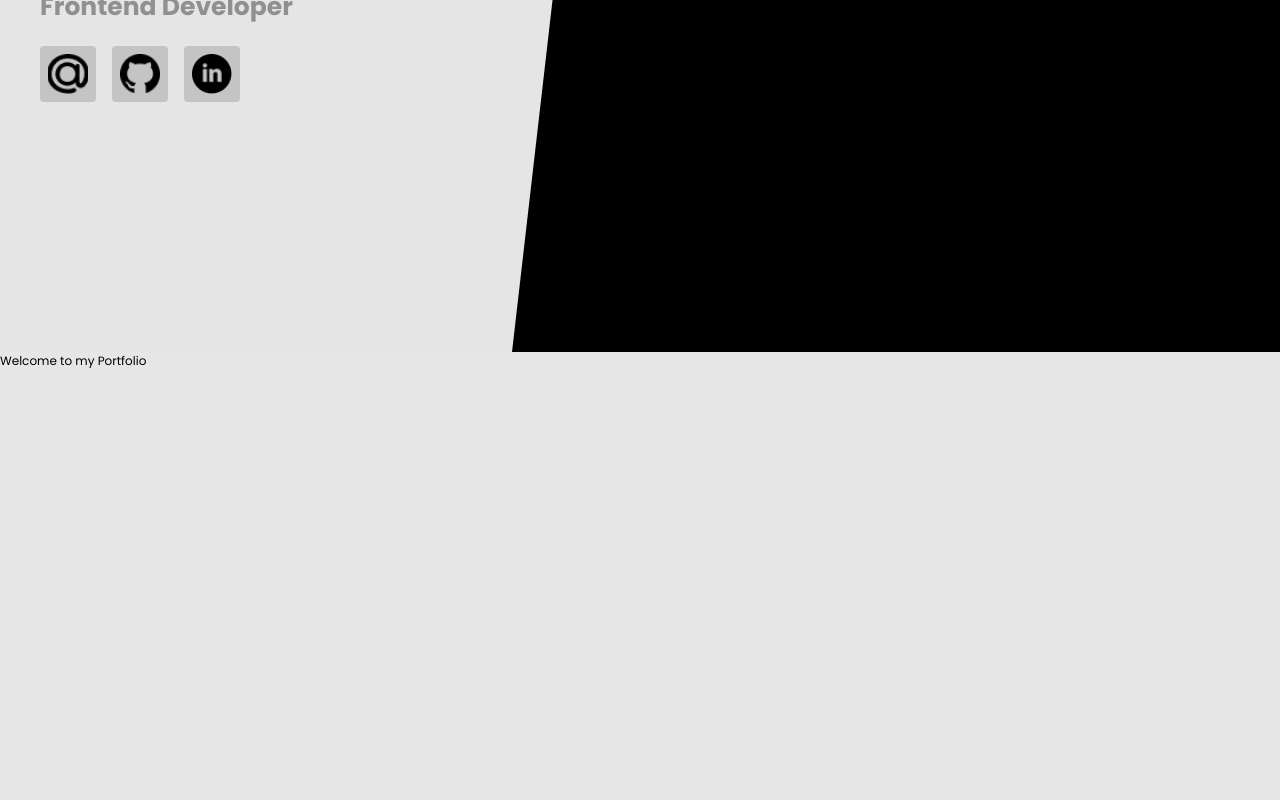
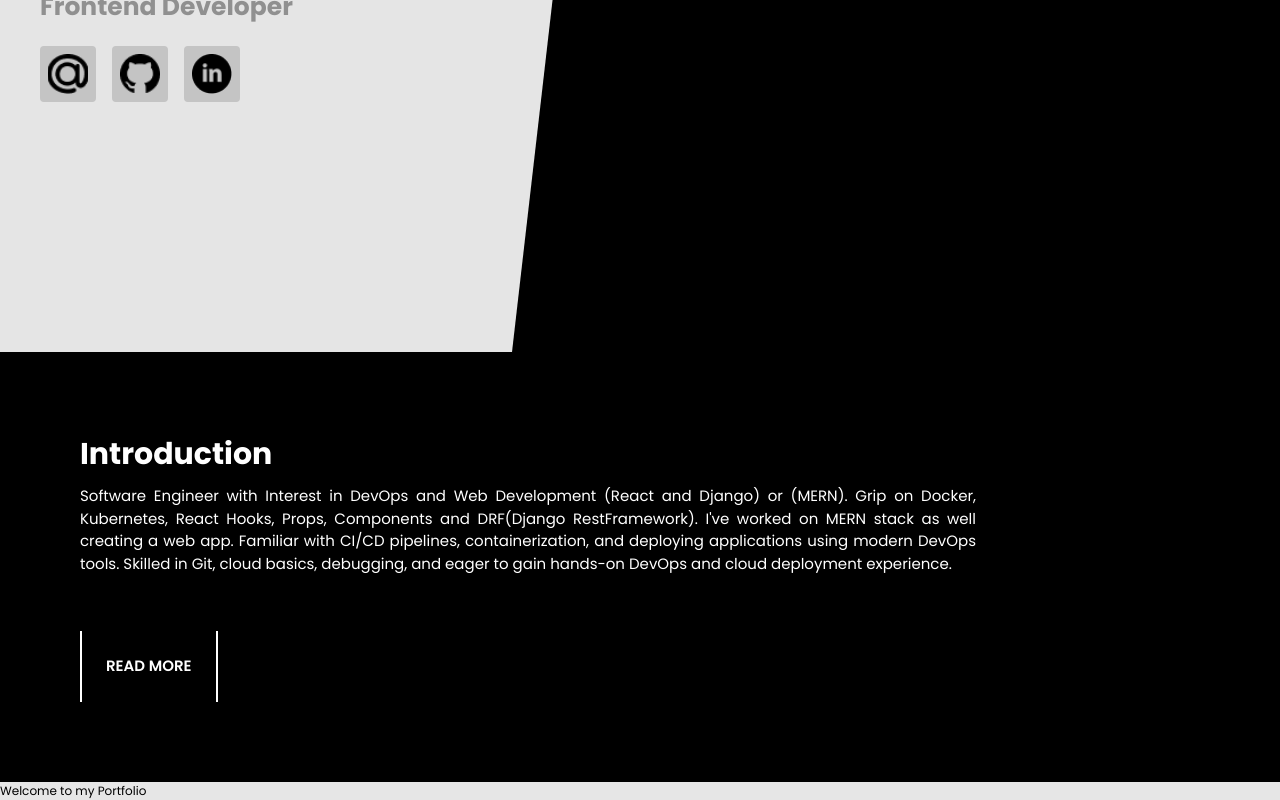
Before and after one commit to TJK09/portfolio, a Next.js app: page / in a window 1280 px wide. Shown: the part 448-1248 px from the top of the page. Before the commit the page ends 818 px from the top, so only its background shows below. Built offline with nearby package versions, Linux system fonts and the light colour scheme.

Commit message:
Added Introduction section

```diff
--- a/app/components/Info.jsx
+++ b/app/components/Info.jsx
@@ -3,8 +3,14 @@
 const Info = () => {
   return (
     <div>
-        <div className="flex bg-black text-white">
-
+        <div className="flex flex-col p-20 bg-black text-white">
+            <div className="flex flex-col">
+                <h1 className="text-[30px] pb-2 font-bold">Introduction</h1>
+                <p className="pb-4 text-[15px] w-[80%] text-justify">Software Engineer with Interest in DevOps and Web Development (React and Django) or (MERN). Grip on Docker, Kubernetes, React Hooks, Props, Components and DRF(Django RestFramework). I've worked on MERN stack as well creating a web app. Familiar with CI/CD pipelines, containerization, and deploying applications using modern DevOps tools. Skilled in Git, cloud basics, debugging, and eager to gain hands-on DevOps and cloud deployment experience.</p>
+            </div>
+            <div className="flex pt-10 ">
+                <h1 className="font-semibold text-[15px] border-l-2 border-r-2 p-6 ">READ MORE</h1>
+            </div>
         </div>
     </div>
   )
```
